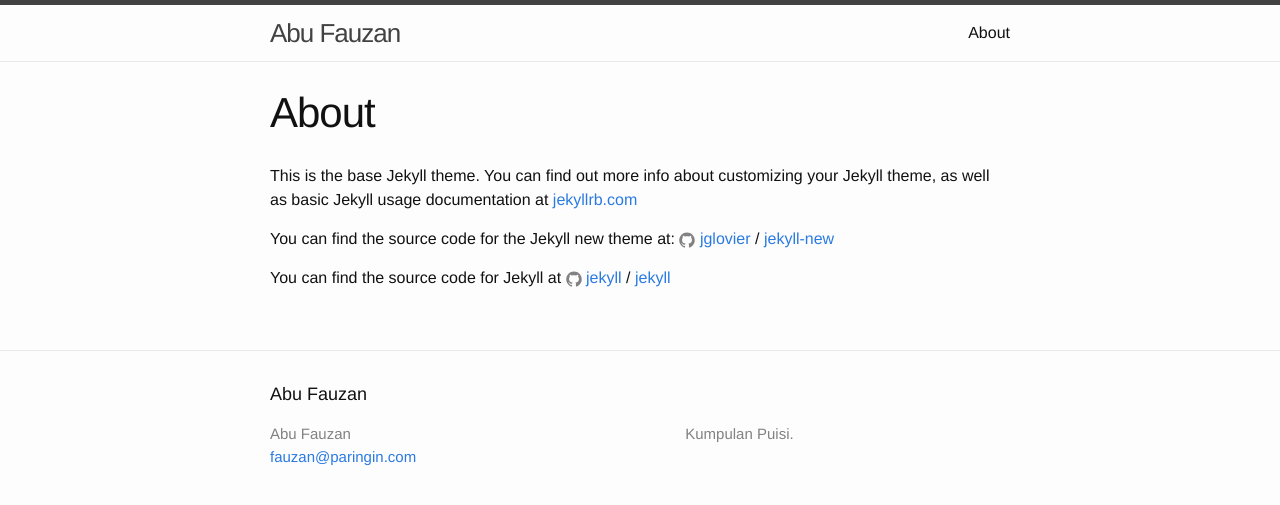
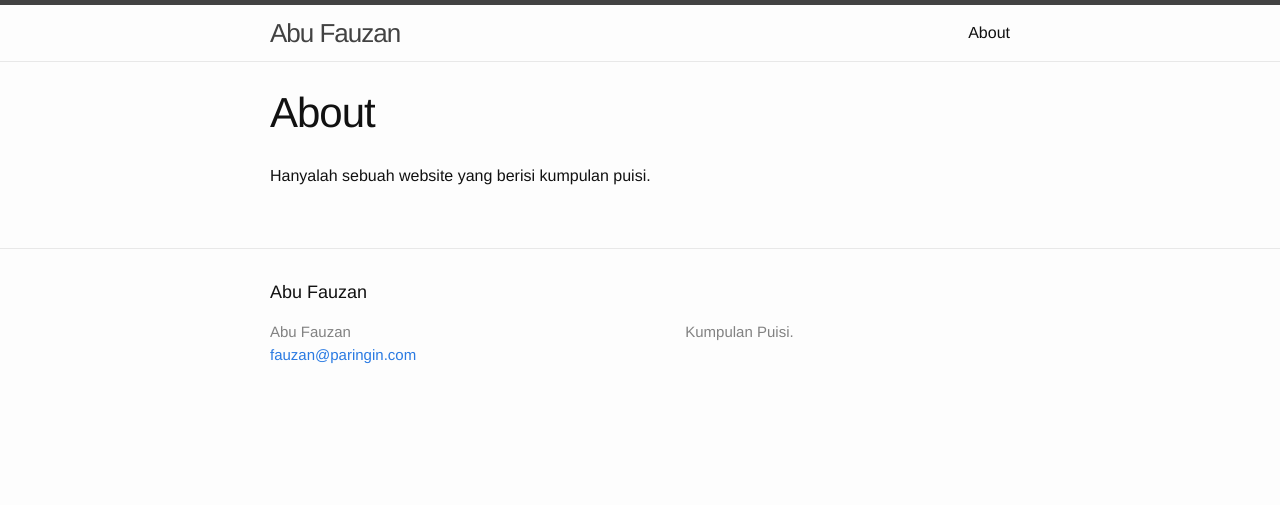
Before and after one commit to fauazan-muntaza/fauzan, a Jekyll site: the page built from about.md, in a window 1280 px wide. Shown: the top 505 px of the page. Built offline with Jekyll 4.4.1, drawn with Linux system fonts in a browser that asks for light colours.

Commit message:
edit about.html

```diff
--- a/about.md
+++ b/about.md
@@ -4,12 +4,4 @@ title: About
 permalink: /about/
 ---
 
-This is the base Jekyll theme. You can find out more info about customizing your Jekyll theme, as well as basic Jekyll usage documentation at [jekyllrb.com](http://jekyllrb.com/)
-
-You can find the source code for the Jekyll new theme at:
-{% include icon-github.html username="jglovier" %} /
-[jekyll-new](https://github.com/jglovier/jekyll-new)
-
-You can find the source code for Jekyll at
-{% include icon-github.html username="jekyll" %} /
-[jekyll](https://github.com/jekyll/jekyll)
+Hanyalah sebuah website yang berisi kumpulan puisi.
```
